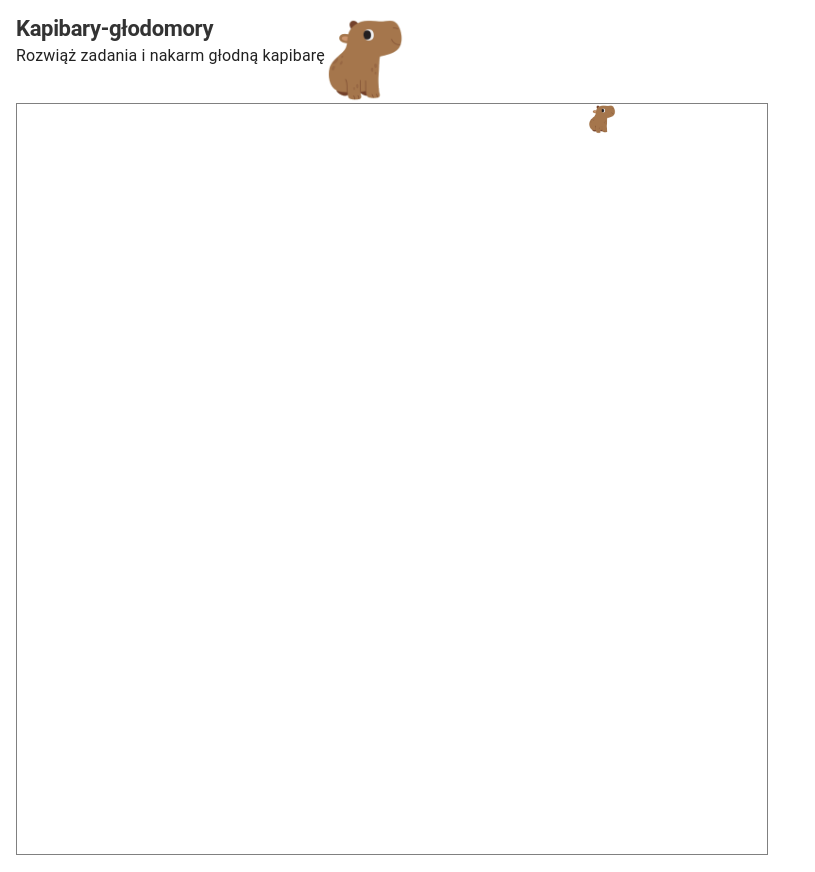
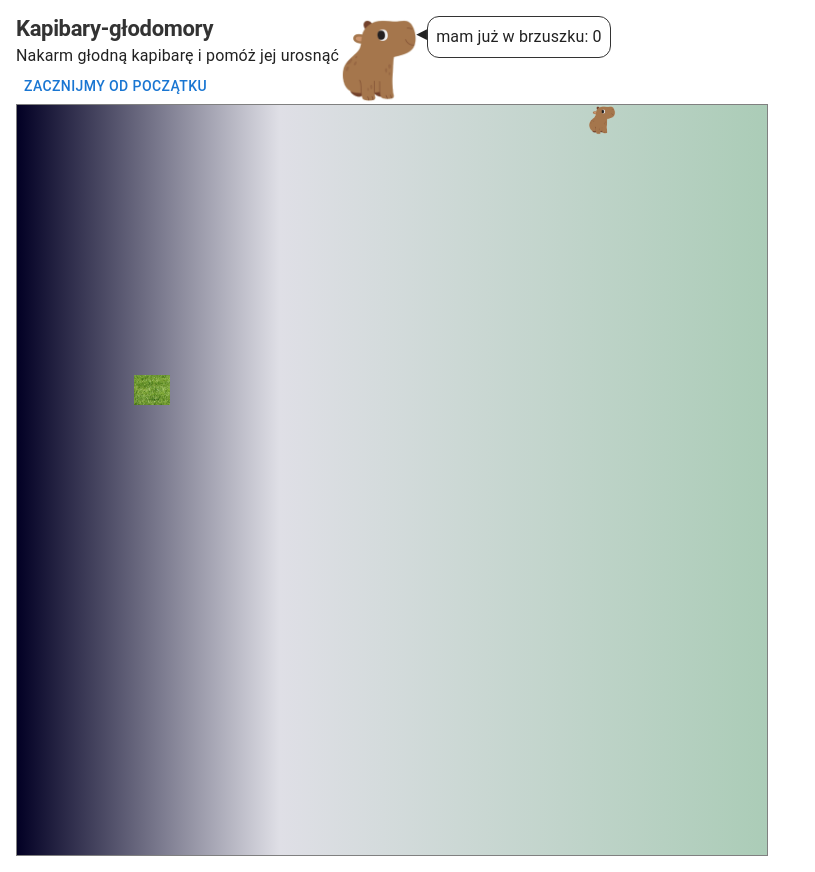
Before and after one commit to WojciechBylica/hungry-capybaras, a React (Vite) app: page / in a window 1280 px wide. Shown: the whole page, without its empty margins (0-815 px from the left). Built offline with nearby package versions, Linux system fonts and the light colour scheme.

Commit message:
added basic game logic

```diff
--- a/src/App.tsx
+++ b/src/App.tsx
@@ -1,29 +1,49 @@
-import { Box, Typography } from '@mui/material'
+import { Box, Button, Typography } from '@mui/material'
 import capibara from './assets/capibara-img.png'
-import { FillType, useApp } from './useApp'
+import { useApp } from './useApp'
+import { getFill } from './utils'
 
 function App() {
-  const { fields,maxWidth } = useApp()
-  const getFill = (fill: FillType)=>{
-    switch (fill) {
-      case 'capibara':
-        return <img src={capibara} height='30px' width='auto'/>
-      case 'grass':
-        return 'g'
-      default:
-        return null
-    }
-  }
+  const { fields,maxWidth, count, handleReset } = useApp()
+
   return (
     <>
      <Box component='header'  sx={{display: 'flex'}}>
         <Box>
           <Typography variant='h1'>Kapibary-głodomory </Typography>
-          <Typography>Rozwiąż zadania i nakarm głodną kapibarę</Typography>
+          <Typography>Nakarm głodną kapibarę i pomóż jej urosnąć</Typography>
+          <Button onClick={handleReset}>Zacznijmy od początku</Button>
         </Box>
+
         <Box component='img' src={capibara}  sx={{width:'80px', height: 'auto'}}/>
+
+        <Typography sx={{
+          position: 'relative',
+          border: '1px solid #333',
+          borderRadius: '12px',
+          p: '8px',
+          ml: '8px',
+          height: 'fit-content',
+           '::before': {
+              content: '"▶"',
+              position: 'absolute',
+              left: '-12px',
+              rotate: '180deg',
+              fontSize: '14px',
+            },
+          }}>mam już w brzuszku: {count}</Typography>
      </Box>
-     <Box component='section' flexGrow='1' sx={{border: '1px solid gray', width: 'fit-content'}}>
+
+     <Box
+      component='section'
+      sx={{
+        flexGrow: '1',
+        border: '1px solid gray',
+        width: 'fit-content',
+        backgroundColor: '#020024',
+        backgroundImage:
+          'linear-gradient(90deg, rgba(2, 0, 36, 0.39) 0%, rgba(223, 223, 230, 1) 35%, rgba(171, 204, 183, 1) 100%)',
+      }}>
         <Box sx={{display:'grid', gridTemplateColumns: `repeat(${maxWidth}, minmax(30px, 30px))`}}>
           {fields.map(({id,fill})=>(
             <Box
@@ -31,12 +51,11 @@ function App() {
               sx={{
                 height:'30px',
                 width: '30px',
-                // border: '0.5px solid gray',
                 display: 'flex',
                 justifyContent:'center',
-                alignItems: 'center'
+                alignItems: 'flex-end'
               }}
-              >{getFill(fill)}</Box>))}
+              >{getFill(count, fill)}</Box>))}
         </Box>
      </Box>
     </>
--- /dev/null
+++ b/src/types.ts
@@ -0,0 +1,8 @@
+export type FillType = 'capibara' | 'grass'| null
+
+export type FieldType = {
+    id: number,
+    x: number,
+    y:number,
+    fill: FillType
+}
--- a/src/useApp.ts
+++ b/src/useApp.ts
@@ -1,43 +1,19 @@
 import { useEffect, useState } from "react"
-export type FillType = 'capibara' | 'grass'| null
-export type FieldType = {
-    id: number,
-    x: number,
-    y:number,
-    fill: FillType
-}
+import type { FieldType } from "./types"
+import { getInitialState, getRandomIndex } from "./utils"
 
-const getInitialState =(maxWidth:number, capibaraIndex: number)=>{
-
-    const maxIndex = maxWidth * maxWidth
-
-    const array: FieldType[] = []
-    let x = 1
-    let y = 1
-    for (let step = 1; step <= maxIndex; step++) {
-        array.push({
-            id: step,
-            x,
-            y,
-            fill: capibaraIndex === step ? 'capibara': null
-        })
-        x++
-        if(x > maxWidth) {
-            y++
-            x=1
-        }
-
-    }
-    return array
-}
 export const useApp = () =>{
     const maxWidth = 25
+    const initialCapibaraIdPosition = 20
+    const initialGrassPosition = getRandomIndex(maxWidth)
+    const initialValues = getInitialState(maxWidth, initialCapibaraIdPosition,initialGrassPosition)
+    const [fields, setFields]= useState(initialValues)
+    const [count,setCount]=useState(0)
 
-
-    const [fields, setFields]= useState(getInitialState(maxWidth, 20))
-
-
-    console.log('fields',fields)
+    const handleReset = ()=> {
+        setFields(initialValues)
+        setCount(0)
+    }
 
     useEffect(() => {
         const handleKeyDown = (event: KeyboardEvent) => {
@@ -70,20 +46,38 @@ const maxWidth = 25
             }
 
             const capibaraNextField = prevFields.find(f => f.x === nextX && f.y === nextY) as FieldType;
-
             const capibaraNextFieldSettled = { ...capibaraNextField, fill: 'capibara' } as FieldType;
 
             const restOfFields = prevFields.filter(
                 ({ id }) => id !== previousCapibaraField.id && id !== capibaraNextField.id
             );
 
-                return [previousCapibaraField, capibaraNextFieldSettled, ...restOfFields].sort((a, b) => a.id - b.id);
+
+            const newFields = [previousCapibaraField, capibaraNextFieldSettled, ...restOfFields].sort((a, b) => a.id - b.id);
+
+
+            if(capibaraNextFieldSettled.id === prevFields.find(({fill})=>fill==='grass')?.id) {
+                setCount(c=>c + 1)
+
+                const availableIds = restOfFields.map(({id}) => id);
+                const randomId =
+                availableIds[Math.floor(Math.random() * availableIds.length)];
+                const newFieldToGrass = restOfFields.find(({id})=> id===randomId)
+                const newGrassedField = {...newFieldToGrass, fill:'grass'}
+                const restOfFieldsAfterGrassing = restOfFields.filter(({id})=>id!==newGrassedField.id)
+                const newFields = [previousCapibaraField, capibaraNextFieldSettled,newGrassedField, ...restOfFieldsAfterGrassing].sort((a, b) => a.id - b.id);
+
+                return newFields
+
+            }
+
+            return newFields
             });
         };
 
     window.addEventListener('keydown', handleKeyDown);
     return () => window.removeEventListener('keydown', handleKeyDown);
-    }, []);
+    }, [fields]);
 
-    return {fields,maxWidth}
+    return {fields,maxWidth, count, handleReset}
 }
--- /dev/null
+++ b/src/utils.tsx
@@ -0,0 +1,45 @@
+import type { FieldType, FillType } from "./types"
+import capibara from './assets/capibara-img.png'
+import grass from './assets/grass.png'
+
+export const getSize = (count:number) => count > 0 ?`${30 * (1 + count/10)}px` : '30px'
+
+export const getFill = (count:number, fill: FillType)=>{
+  switch (fill) {
+    case 'capibara':
+      return <img src={capibara} height={getSize(count)} width='auto'/>
+    case 'grass':
+      return <img src={grass} height='30px' width='auto'/>
+    default:
+      return null
+  }
+}
+
+export const getInitialState =(maxWidth:number, capibaraIndex: number,grassIndex: number)=>{
+
+    const maxIndex = maxWidth * maxWidth
+
+    const array: FieldType[] = []
+    let x = 1
+    let y = 1
+    for (let step = 1; step <= maxIndex; step++) {
+        array.push({
+            id: step,
+            x,
+            y,
+            fill: capibaraIndex === step ? 'capibara': grassIndex === step ? 'grass': null
+        })
+        x++
+        if(x > maxWidth) {
+            y++
+            x=1
+        }
+
+    }
+    return array
+}
+
+export const getRandomIndex = (maxWidth:number)=>{
+    const max = maxWidth * maxWidth;
+    return Math.floor(Math.random() * max) + 1;
+}
```
Also changed, not shown: src/assets/grass.png (added). Lines whose indentation alone changed are shown as unchanged.
